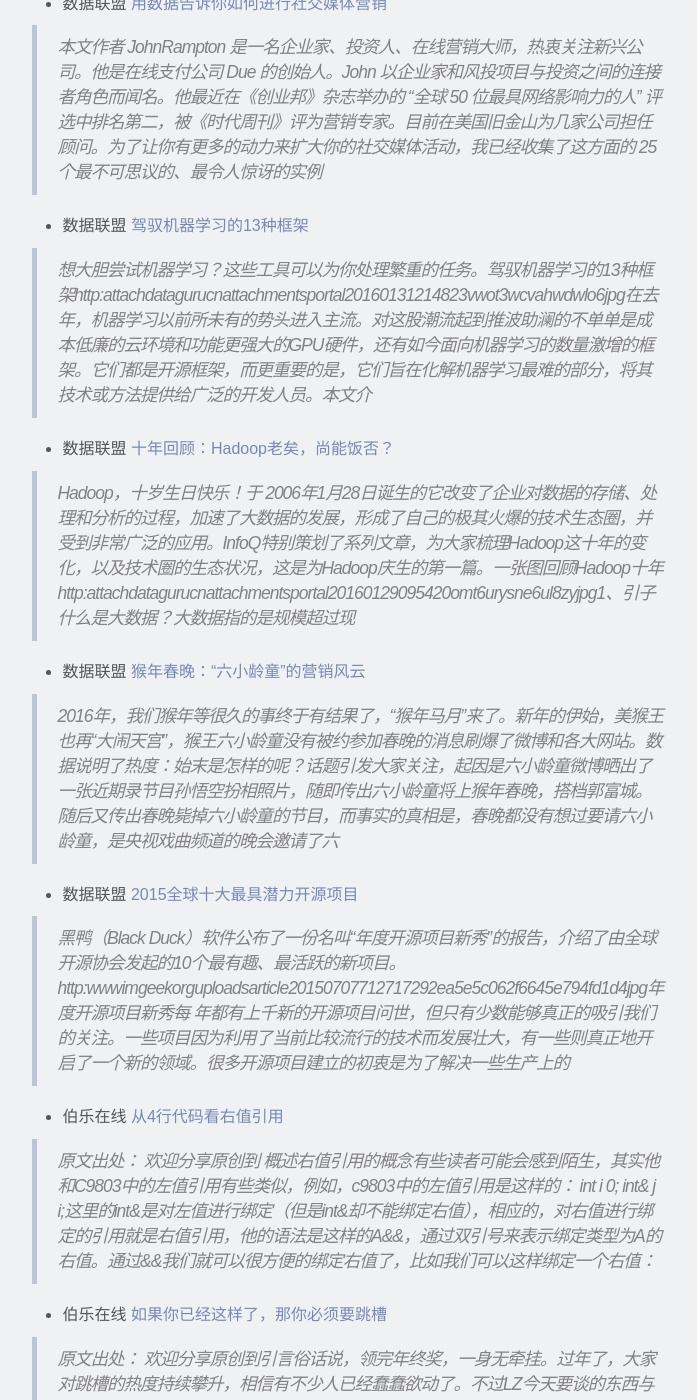
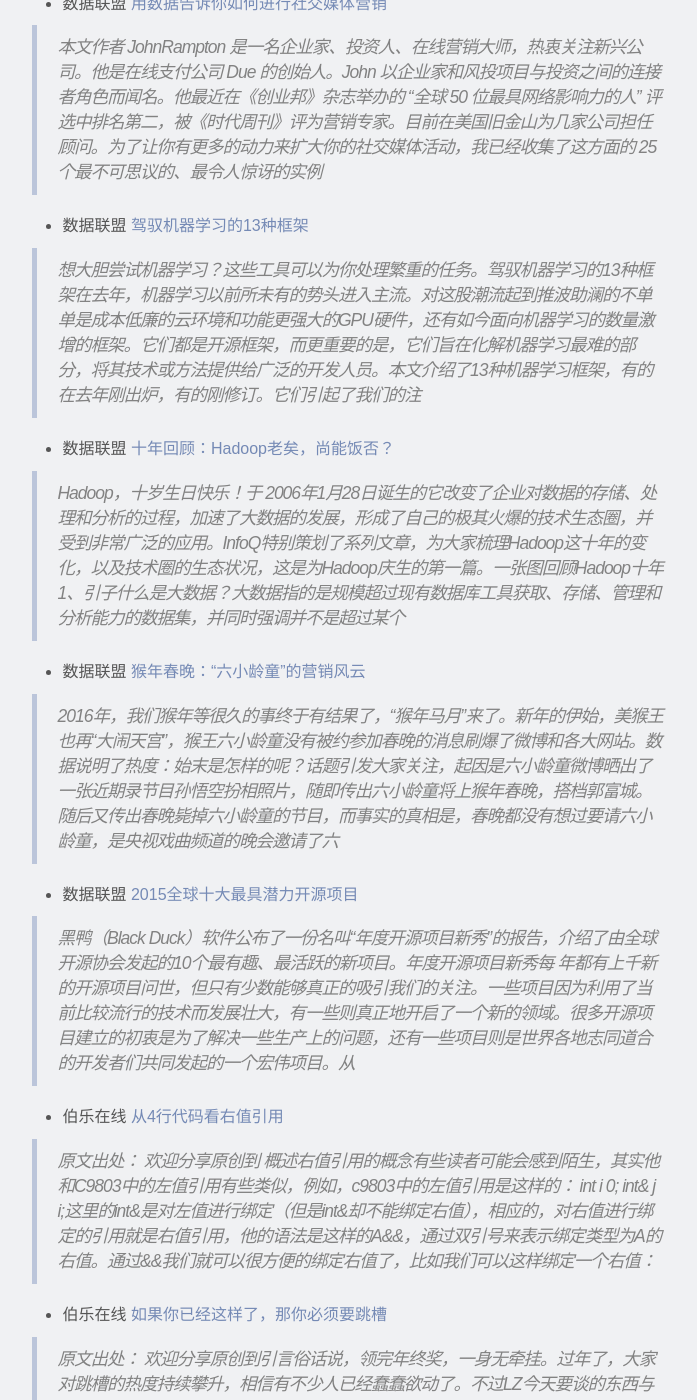
Before and after one commit to fun360/fun360, a Jekyll site: the page built from _posts/dailynews/2016-02-03-20160203-daily-news.markdown, in a window 1280 px wide and 1400 px high, scrolled down 1099 px. Shown: the whole window, without its empty margins (135-832 px from the left). Built offline with Jekyll 4.4.1, drawn with Linux system fonts in a browser that asks for light colours; comment, search, counter and statistics services are not loaded; some of the changed text lies outside the part shown.

Commit message:
dailynews

```diff
--- a/_posts/dailynews/2016-02-03-20160203-daily-news.markdown
+++ b/_posts/dailynews/2016-02-03-20160203-daily-news.markdown
@@ -27,11 +27,11 @@
 
  * 数据联盟 [驾驭机器学习的13种框架](http://dataunion.org/21761.html)
 
-> 想大胆尝试机器学习？这些工具可以为你处理繁重的任务。驾驭机器学习的13种框架http:attachdatagurucnattachmentsportal20160131214823vwot3wcvahwdwlo6jpg在去年，机器学习以前所未有的势头进入主流。对这股潮流起到推波助澜的不单单是成本低廉的云环境和功能更强大的GPU硬件，还有如今面向机器学习的数量激增的框架。它们都是开源框架，而更重要的是，它们旨在化解机器学习最难的部分，将其技术或方法提供给广泛的开发人员。本文介
+> 想大胆尝试机器学习？这些工具可以为你处理繁重的任务。驾驭机器学习的13种框架在去年，机器学习以前所未有的势头进入主流。对这股潮流起到推波助澜的不单单是成本低廉的云环境和功能更强大的GPU硬件，还有如今面向机器学习的数量激增的框架。它们都是开源框架，而更重要的是，它们旨在化解机器学习最难的部分，将其技术或方法提供给广泛的开发人员。本文介绍了13种机器学习框架，有的在去年刚出炉，有的刚修订。它们引起了我们的注
 
  * 数据联盟 [十年回顾：Hadoop老矣，尚能饭否？](http://dataunion.org/21759.html)
 
-> Hadoop，十岁生日快乐！于 2006年1月28日诞生的它改变了企业对数据的存储、处理和分析的过程，加速了大数据的发展，形成了自己的极其火爆的技术生态圈，并受到非常广泛的应用。InfoQ特别策划了系列文章，为大家梳理Hadoop这十年的变化，以及技术圈的生态状况，这是为Hadoop庆生的第一篇。一张图回顾Hadoop十年http:attachdatagurucnattachmentsportal20160129095420omt6urysne6ul8zyjpg1、引子什么是大数据？大数据指的是规模超过现
+> Hadoop，十岁生日快乐！于 2006年1月28日诞生的它改变了企业对数据的存储、处理和分析的过程，加速了大数据的发展，形成了自己的极其火爆的技术生态圈，并受到非常广泛的应用。InfoQ特别策划了系列文章，为大家梳理Hadoop这十年的变化，以及技术圈的生态状况，这是为Hadoop庆生的第一篇。一张图回顾Hadoop十年1、引子什么是大数据？大数据指的是规模超过现有数据库工具获取、存储、管理和分析能力的数据集，并同时强调并不是超过某个
 
  * 数据联盟 [猴年春晚：“六小龄童”的营销风云](http://dataunion.org/21755.html)
 
@@ -39,7 +39,7 @@
 
  * 数据联盟 [2015全球十大最具潜力开源项目](http://dataunion.org/21751.html)
 
-> 黑鸭（Black Duck）软件公布了一份名叫“年度开源项目新秀”的报告，介绍了由全球开源协会发起的10个最有趣、最活跃的新项目。http:wwwimgeekorguploadsarticle20150707712717292ea5e5c062f6645e794fd1d4jpg年度开源项目新秀每 年都有上千新的开源项目问世，但只有少数能够真正的吸引我们的关注。一些项目因为利用了当前比较流行的技术而发展壮大，有一些则真正地开启了一个新的领域。很多开源项目建立的初衷是为了解决一些生产上的
+> 黑鸭（Black Duck）软件公布了一份名叫“年度开源项目新秀”的报告，介绍了由全球开源协会发起的10个最有趣、最活跃的新项目。年度开源项目新秀每 年都有上千新的开源项目问世，但只有少数能够真正的吸引我们的关注。一些项目因为利用了当前比较流行的技术而发展壮大，有一些则真正地开启了一个新的领域。很多开源项目建立的初衷是为了解决一些生产上的问题，还有一些项目则是世界各地志同道合的开发者们共同发起的一个宏伟项目。从
 
  * 伯乐在线 [从4行代码看右值引用](http://blog.jobbole.com/97841/)
 
@@ -138,7 +138,7 @@
 
  * 酷壳 [Docker基础技术：AUFS](http://coolshell.cn/articles/17061.html)
 
-> http:coolshellcnwpcontentuploads201508dockerfilesystemsbusyboxrwpngAUFS是一种Union File System，所谓UnionFS就是把不同物理位置的目录合并mount到同一个目录中。UnionFS的一个最主要的应用是，把一张CDDVD和一个硬盘目录给联合mount在一起，然后，你就可以对这个只读的CDDVD上的文件进行修改（当然，修改的文件存于硬盘上的目录里）。AUFS又叫Another UnionFS，后来叫Alternative UnionFS，后来可能觉得不够霸气，叫成Advance
+> AUFS是一种Union File System，所谓UnionFS就是把不同物理位置的目录合并mount到同一个目录中。UnionFS的一个最主要的应用是，把一张CDDVD和一个硬盘目录给联合mount在一起，然后，你就可以对这个只读的CDDVD上的文件进行修改（当然，修改的文件存于硬盘上的目录里）。AUFS又叫Another UnionFS，后来叫Alternative UnionFS，后来可能觉得不够霸气，叫成AdvanceUnionFS。是个叫Junjiro Okajima（岡島順治郎）在2006年开发的，AUFS完全
 
  * 酷壳 [Docker基础技术：Linux CGroup](http://coolshell.cn/articles/17049.html)
 
@@ -178,7 +178,7 @@
 
  * 统计之都 [《Rcpp：R与C++的无缝整合》](http://cos.name/2016/01/seamless-r-and-c-integration-with-rcpp/)
 
->  《Rcpp：R与C的无缝整合》、、、http:cosnamewpcontentuploads201601RcppjpgSeamless R and C Integration with Rcpp 关于COS编辑部本账户为COS编辑部公共账户，目前由朱雪宁任主编，王小宁任副主编，编辑有：冯璟烁、吴佳萍、张心雨、施涛、霍志骥、何通、冷静、尤晓斌、肖楠、邱怡轩、高涛、谢益辉等人，主要负责主站文章的规范化编辑以及相关论文、书籍、手册的整理、编纂、出版等工作。
+>  《Rcpp：R与C的无缝整合》、、、Seamless R and C Integration with Rcpp
 
  * 统计之都 [中文文本处理简要介绍](http://cos.name/2016/01/intro-to-chinese-nlp/)
 
@@ -338,7 +338,7 @@
 
  * 阮一峰的网络日志 [《ES6 标准入门》（第二版）出版了](http://www.ruanyifeng.com/blog/2016/01/ecmascript-6-primer.html)
 
-> 如果你经常看这个博客，就会知道我写了一本书。现在第二版问世了，书名为。http:es6ruanyifengcomimagescover2ndjpg购买链接如下。全部是现货。现在下单，最快明天就能拿到。                老读者都知道，这本书是的。你可以先看看，再决定买不买。出版社有利润压力，但还是支持我开源。希望不会影响销量，如果最后亏钱，就对不起朋友了。这本书的质量，我很有信心。市场上唯一的ES6出版物，可能也是最好的 JavaScript 进阶教程。
+> 如果你经常看这个博客，就会知道我写了一本书。现在第二版问世了，书名为。购买链接如下。全部是现货。现在下单，最快明天就能拿到。                老读者都知道，这本书是的。你可以先看看，再决定买不买。出版社有利润压力，但还是支持我开源。希望不会影响销量，如果最后亏钱，就对不起朋友了。这本书的质量，我很有信心。市场上唯一的ES6出版物，可能也是最好的 JavaScript 进阶教程。所有语法点都讲解了，尽量做到深入浅出。
 
  * 阮一峰的网络日志 [更多的人死于心碎](http://www.ruanyifeng.com/blog/2016/01/ian-murdock.html)
 
@@ -474,7 +474,7 @@
 
  * 我爱自然语言处理 [达观数据对于大规模消息数据处理的系统架构](http://www.52nlp.cn/datagrand-message)
 
-> 达观数据是为企业提供大数据处理、个性化推荐系统服务的知名公司，在应对海量数据处理时，积累了大量实战经验。其中达观数据在面对大量的数据交互和消息处理时，使用了称为DPIO的设计思路进行快速、稳定、可靠的消息数据传递机制，本文分享了达观数据在应对大规模消息数据处理时所开发的通讯中间件DPIO的设计思路和处理经验（达观数据架构师 桂洪冠）一、数据通讯进程模型http:www52nlpcnwpcontentuploads201512q1jpg在设计达观数据
+> 达观数据是为企业提供大数据处理、个性化推荐系统服务的知名公司，在应对海量数据处理时，积累了大量实战经验。其中达观数据在面对大量的数据交互和消息处理时，使用了称为DPIO的设计思路进行快速、稳定、可靠的消息数据传递机制，本文分享了达观数据在应对大规模消息数据处理时所开发的通讯中间件DPIO的设计思路和处理经验（达观数据架构师 桂洪冠）一、数据通讯进程模型在设计达观数据的消息数据处理机制时，首先充分借鉴了ZeroMQ
 
  * 我爱自然语言处理 [在微信公众号里使用LaTeX数学公式](http://www.52nlp.cn/%e5%9c%a8%e5%be%ae%e4%bf%a1%e5%85%ac%e4%bc%97%e5%8f%b7%e9%87%8c%e4%bd%bf%e7%94%a8latex%e6%95%b0%e5%ad%a6%e5%85%ac%e5%bc%8f)
 
@@ -494,7 +494,7 @@
 
  * 我爱自然语言处理 [斯坦福大学深度学习与自然语言处理第三讲：高级的词向量表示](http://www.52nlp.cn/%e6%96%af%e5%9d%a6%e7%a6%8f%e6%b7%b1%e5%ba%a6%e5%ad%a6%e4%b9%a0%e4%b8%8e%e8%87%aa%e7%84%b6%e8%af%ad%e8%a8%80%e5%a4%84%e7%90%86%e9%ab%98%e7%ba%a7%e7%9a%84%e8%af%8d%e5%90%91%e9%87%8f%e8%a1%a8%e7%a4%ba)
 
-> 斯坦福大学在三月份开设了一门“”的课程：，授课老师是青年才俊 ，以下为相关的课程笔记。第三讲：高级的词向量表示（Advanced word vector representations: language models, softmax,single layer networks）推荐阅读材料：  1 Paper1：  2 Paper2：  3 Notes：   4 第三讲Slides   5 第三讲视频 以下是第三讲的相关笔记，主要参考自课程的slides，视频和其他相关资料。    回顾：简单的word2vec模型   代价函数Jhttp:www52nl
+> 斯坦福大学在三月份开设了一门“”的课程：，授课老师是青年才俊 ，以下为相关的课程笔记。第三讲：高级的词向量表示（Advanced word vector representations: language models, softmax,single layer networks）推荐阅读材料：  1 Paper1：  2 Paper2：  3 Notes：   4 第三讲Slides   5 第三讲视频 以下是第三讲的相关笔记，主要参考自课程的slides，视频和其他相关资料。    回顾：简单的word2vec模型   代价函数J   其中的概率
 
  * 我爱自然语言处理 [斯坦福大学深度学习与自然语言处理第二讲：词向量](http://www.52nlp.cn/%e6%96%af%e5%9d%a6%e7%a6%8f%e5%a4%a7%e5%ad%a6%e6%b7%b1%e5%ba%a6%e5%ad%a6%e4%b9%a0%e4%b8%8e%e8%87%aa%e7%84%b6%e8%af%ad%e8%a8%80%e5%a4%84%e7%90%86%e7%ac%ac%e4%ba%8c%e8%ae%b2%e8%af%8d%e5%90%91%e9%87%8f)
 
```
Also changed, not shown: other parts of _posts/dailynews/2016-02-03-20160203-daily-news.markdown (+1 -1 lines).
